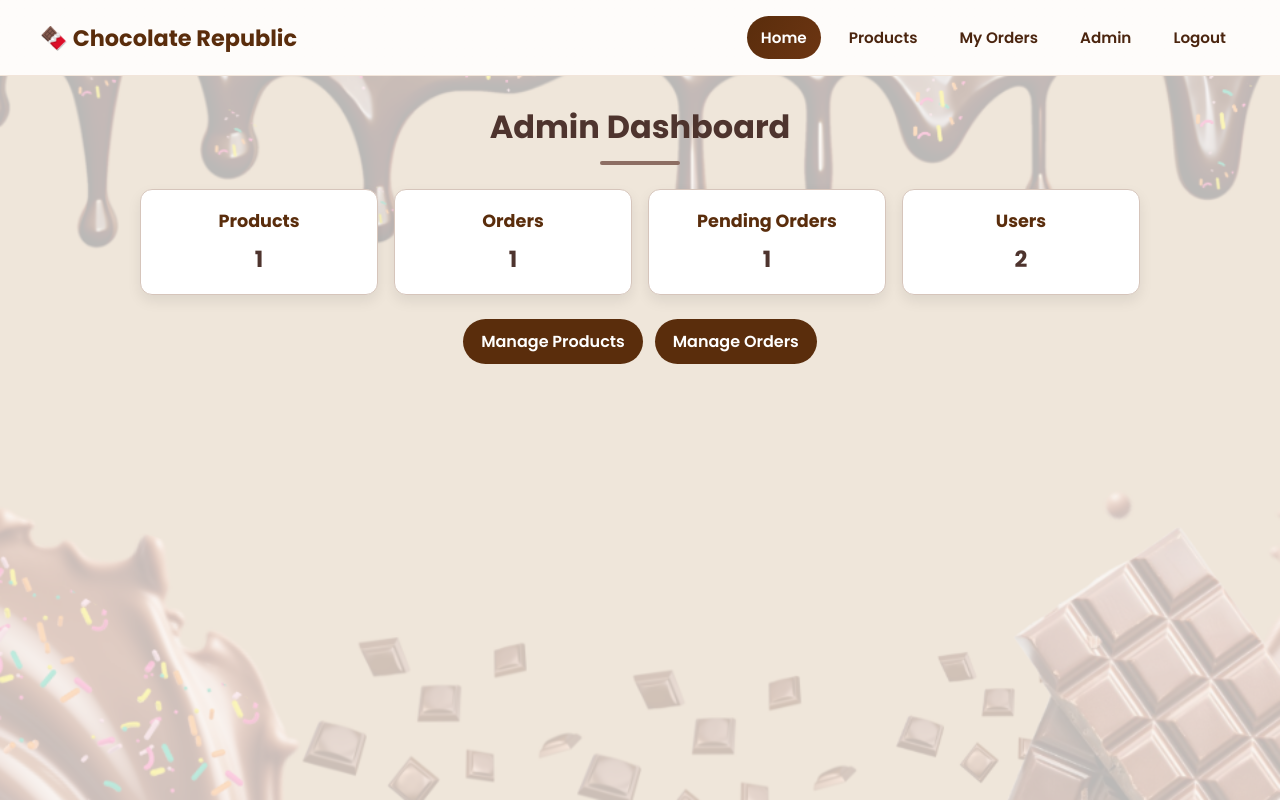
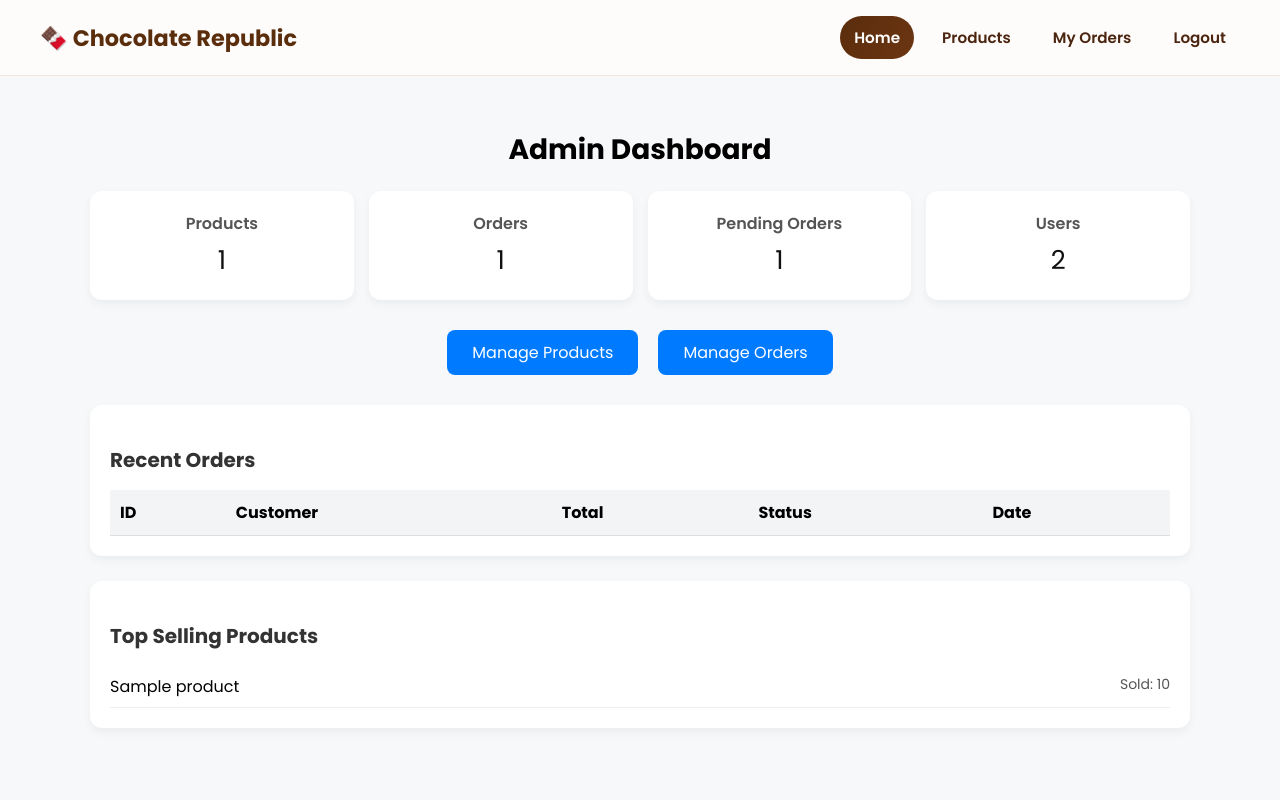
Before and after one commit to Samael1220/choco-republic, a PHP site: page /admin/Aindex.php in a window 1280 px wide. Run offline with PHP 8.4, Linux system fonts and the light colour scheme; a user stored in the database is signed in; data comes from the database, SQL or seed files in the repository; both versions use the stored data as it was after the commit; tables that the repository leaves empty hold one stand-in row (values such as "Sample post"); lists and menus that the app fills with data are empty.

Commit message:
dashboard
updated dashboard

```diff
--- a/choco repub/admin/Aindex.php
+++ b/choco repub/admin/Aindex.php
@@ -3,45 +3,107 @@ require_once __DIR__ . '/../includes/auth.php';
 require_once __DIR__ . '/../db.php';
 requireAdmin();
 
+// Fetch stats
 $stats = [
-  'products' => 0,
-  'orders' => 0,
-  'pending' => 0,
-  'users' => 0,
+  'products' => (int)$conn->query('SELECT COUNT(*) c FROM products')->fetch_assoc()['c'],
+  'orders' => (int)$conn->query('SELECT COUNT(*) c FROM orders')->fetch_assoc()['c'],
+  'pending' => (int)$conn->query("SELECT COUNT(*) c FROM orders WHERE status='pending'")->fetch_assoc()['c'],
+  'users' => (int)$conn->query('SELECT COUNT(*) c FROM users')->fetch_assoc()['c']
 ];
 
-$stats['products'] = (int)$conn->query('SELECT COUNT(*) c FROM products')->fetch_assoc()['c'];
-$stats['orders'] = (int)$conn->query('SELECT COUNT(*) c FROM orders')->fetch_assoc()['c'];
-$stats['pending'] = (int)$conn->query("SELECT COUNT(*) c FROM orders WHERE status='pending'")->fetch_assoc()['c'];
-$stats['users'] = (int)$conn->query('SELECT COUNT(*) c FROM users')->fetch_assoc()['c'];
+// Recent Orders
+$recentOrders = $conn->query("
+  SELECT o.id, u.name AS user_name, o.total_amount, o.status, o.order_date
+  FROM orders o
+  JOIN users u ON o.user_id = u.id
+  ORDER BY o.order_date DESC
+  LIMIT 5
+");
+
+// Top Products (by total quantity sold)
+$topProducts = $conn->query("
+  SELECT p.name, SUM(oi.quantity) AS total_sold
+  FROM order_items oi
+  JOIN products p ON oi.product_id = p.id
+  GROUP BY oi.product_id
+  ORDER BY total_sold DESC
+  LIMIT 5
+");
 
 include __DIR__ . '/../includes/headerForA.php';
 ?>
-    <link rel="stylesheet" href="aindex.css" />
-<section class="products">
+<link rel="stylesheet" href="adindex.css" />
+
+<section class="admin-dashboard">
   <h2>Admin Dashboard</h2>
 
+  <!-- Stats Overview -->
   <div class="stats-grid">
     <div class="stat-card">
+      <i class="fas fa-box"></i>
       <strong>Products</strong>
-      <div><?= (int)$stats['products'] ?></div>
+      <div><?= $stats['products'] ?></div>
     </div>
     <div class="stat-card">
+      <i class="fas fa-shopping-cart"></i>
       <strong>Orders</strong>
-      <div><?= (int)$stats['orders'] ?></div>
+      <div><?= $stats['orders'] ?></div>
+    </div>
+    <div class="stat-card pending">
+      <i class="fas fa-clock"></i>
+      <strong>Pending Orders</strong>
+      <div><?= $stats['pending'] ?></div>
     </div>
     <div class="stat-card">
-      <strong>Pending Orders</strong>
-      <div><?= (int)$stats['pending'] ?></div>
-    </div>
-    <div class="stat-card">
+      <i class="fas fa-users"></i>
       <strong>Users</strong>
-      <div><?= (int)$stats['users'] ?></div>
+      <div><?= $stats['users'] ?></div>
     </div>
   </div>
 
+  <!-- Quick Links -->
   <div class="links-row">
-    <a href="products.php">Manage Products</a>
-    <a href="orders.php">Manage Orders</a>
+    <a href="products.php" class="btn">Manage Products</a>
+    <a href="orders.php" class="btn">Manage Orders</a>
+  </div>
+
+  <!-- Recent Orders -->
+  <div class="dashboard-section">
+    <h3>Recent Orders</h3>
+    <table class="dashboard-table">
+      <thead>
+        <tr>
+          <th>ID</th>
+          <th>Customer</th>
+          <th>Total</th>
+          <th>Status</th>
+          <th>Date</th>
+        </tr>
+      </thead>
+      <tbody>
+        <?php while ($row = $recentOrders->fetch_assoc()): ?>
+          <tr>
+            <td>#<?= $row['id'] ?></td>
+            <td><?= htmlspecialchars($row['user_name']) ?></td>
+            <td>₱<?= number_format($row['total_amount'], 2) ?></td>
+            <td class="status <?= $row['status'] ?>"><?= ucfirst($row['status']) ?></td>
+            <td><?= date('M d, Y', strtotime($row['order_date'])) ?></td>
+          </tr>
+        <?php endwhile; ?>
+      </tbody>
+    </table>
+  </div>
+
+  <!-- Top Products -->
+  <div class="dashboard-section">
+    <h3>Top Selling Products</h3>
+    <ul class="top-products">
+      <?php while ($p = $topProducts->fetch_assoc()): ?>
+        <li>
+          <span><?= htmlspecialchars($p['name']) ?></span>
+          <span class="sold">Sold: <?= $p['total_sold'] ?></span>
+        </li>
+      <?php endwhile; ?>
+    </ul>
   </div>
 </section>
--- /dev/null
+++ b/choco repub/admin/adindex.css
@@ -0,0 +1,142 @@
+body {
+  background: #f7f8fa;
+  font-family: "Poppins", sans-serif;
+  margin: 0;
+  padding: 0;
+}
+
+.admin-dashboard {
+  padding: 30px;
+  max-width: 1100px;
+  margin: auto;
+}
+
+.admin-dashboard h2 {
+  font-size: 28px;
+  margin-bottom: 20px;
+  text-align: center;
+}
+
+.stats-grid {
+  display: grid;
+  grid-template-columns: repeat(auto-fit, minmax(220px, 1fr));
+  gap: 15px;
+}
+
+.stat-card {
+  background: #fff;
+  border-radius: 12px;
+  padding: 20px;
+  box-shadow: 0 4px 10px rgba(0, 0, 0, 0.05);
+  text-align: center;
+  transition: transform 0.2s ease;
+}
+
+.stat-card:hover {
+  transform: translateY(-3px);
+}
+
+.stat-card i {
+  font-size: 28px;
+  color: #007bff;
+  margin-bottom: 8px;
+}
+
+.stat-card.pending i {
+  color: #ffc107;
+}
+
+.stat-card strong {
+  display: block;
+  color: #555;
+  font-weight: 600;
+}
+
+.stat-card div {
+  font-size: 26px;
+  color: #111;
+  margin-top: 5px;
+}
+
+.links-row {
+  margin: 30px 0;
+  display: flex;
+  justify-content: center;
+  gap: 20px;
+}
+
+.btn {
+  background: #007bff;
+  color: #fff;
+  padding: 10px 25px;
+  border-radius: 8px;
+  text-decoration: none;
+  transition: background 0.3s;
+}
+
+.btn:hover {
+  background: #0056b3;
+}
+
+.dashboard-section {
+  background: #fff;
+  border-radius: 12px;
+  padding: 20px;
+  margin-bottom: 25px;
+  box-shadow: 0 4px 10px rgba(0, 0, 0, 0.05);
+}
+
+.dashboard-section h3 {
+  margin-bottom: 15px;
+  font-size: 20px;
+  color: #333;
+}
+
+.dashboard-table {
+  width: 100%;
+  border-collapse: collapse;
+}
+
+.dashboard-table th,
+.dashboard-table td {
+  padding: 10px;
+  border-bottom: 1px solid #ddd;
+  text-align: left;
+}
+
+.dashboard-table th {
+  background: #f3f4f6;
+}
+
+.status {
+  font-weight: 600;
+  text-transform: capitalize;
+}
+
+.status.pending {
+  color: #ffc107;
+}
+.status.completed {
+  color: #28a745;
+}
+.status.cancelled {
+  color: #dc3545;
+}
+
+.top-products {
+  list-style: none;
+  padding: 0;
+  margin: 0;
+}
+
+.top-products li {
+  display: flex;
+  justify-content: space-between;
+  padding: 8px 0;
+  border-bottom: 1px solid #eee;
+}
+
+.sold {
+  color: #555;
+  font-size: 14px;
+}
--- a/choco repub/admin/aindex.css
+++ /dev/null
@@ -1,111 +0,0 @@
-body::before {
-  content: "";
-  position: fixed;
-  top: 0;
-  left: 0;
-  width: 100%;
-  height: 100%;
-  background: url("images/0.png") no-repeat center center fixed;
-  background-size: cover;
-  opacity: 0.25;
-  z-index: -1;
-}
-
-body {
-  margin: 0;
-  font-family: "Poppins", sans-serif;
-  background: #faf7f5;
-  color: #2d2d2d;
-}
-
-/* ===== Section ===== */
-.products {
-  max-width: 1000px;
-  margin: 0 auto;
-  text-align: center;
-}
-
-.products h2 {
-  font-size: 2rem;
-  color: #4e342e;
-  margin-bottom: 24px;
-  position: relative;
-}
-
-.products h2::after {
-  content: "";
-  display: block;
-  width: 80px;
-  height: 4px;
-  background-color: #8d6e63;
-  margin: 10px auto 0;
-  border-radius: 10px;
-}
-
-/* ===== Stats Grid ===== */
-.stats-grid {
-  display: grid;
-  grid-template-columns: repeat(auto-fit, minmax(180px, 1fr));
-  gap: 16px;
-  margin-bottom: 24px;
-}
-
-.stat-card {
-  background: #fff;
-  border: 1px solid #d6c5bb;
-  border-radius: 12px;
-  padding: 18px;
-  box-shadow: 0 6px 14px rgba(0, 0, 0, 0.08);
-  transition: transform 0.2s, box-shadow 0.2s;
-}
-
-.stat-card:hover {
-  transform: translateY(-4px);
-  box-shadow: 0 12px 24px rgba(0, 0, 0, 0.12);
-}
-
-.stat-card strong {
-  display: block;
-  color: #5a2d0c;
-  font-size: 1.1rem;
-  margin-bottom: 8px;
-}
-
-.stat-card div {
-  font-size: 1.4rem;
-  font-weight: 700;
-  color: #4e342e;
-}
-
-/* ===== Links Row ===== */
-.links-row {
-  margin-top: 20px;
-  display: flex;
-  justify-content: center;
-  gap: 12px;
-  flex-wrap: wrap;
-}
-
-.links-row a {
-  background: #5a2d0c;
-  color: #fff;
-  padding: 10px 18px;
-  border-radius: 999px;
-  text-decoration: none;
-  font-weight: 600;
-  transition: background 0.2s;
-}
-
-.links-row a:hover {
-  background: #43210a;
-}
-
-/* ===== Responsive ===== */
-@media (max-width: 768px) {
-  .products {
-    padding: 20px 10px;
-  }
-  .stat-card {
-    padding: 14px;
-  }
-}
--- a/choco repub/includes/headerForA.php
+++ b/choco repub/includes/headerForA.php
@@ -21,9 +21,7 @@ require_once __DIR__ . '/auth.php';
       <li><a href="products.php">Products</a></li>
       <?php if (isLoggedIn()): ?>
         <li><a href="orders.php">My Orders</a></li>
-        <?php if (isAdmin()): ?>
-          <li><a href="Aindex.php">Admin</a></li>
-        <?php endif; ?>
+
         <li><a href="logout.php" class="logout-link">Logout</a></li>
       <?php else: ?>
         <li><a href="login.php" id="login-btn" class="login-btn">Login</a></li>
```
Also changed, not shown: choco repub/choco_db (3).sql (added, +248 -0 lines).
